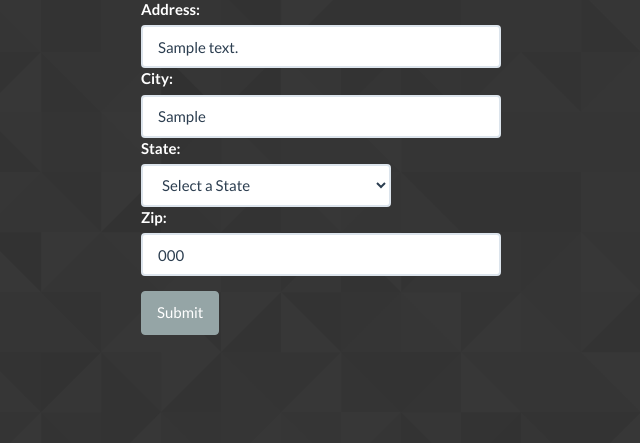
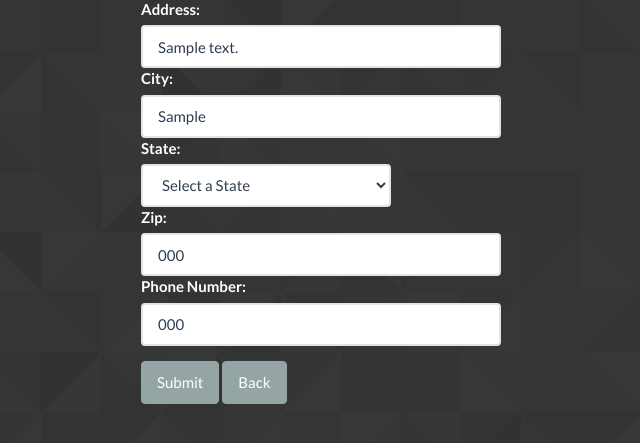
Before and after one commit to chrisfuhrman/planner.dev, a PHP site: page /edit_address.php?id=1 in a window 1280 px wide. Shown: the part 68-511 px from the top of the page, without its empty margins (319-959 px from the left). Run offline with PHP 8.4, Linux system fonts and the light colour scheme; tables that the repository leaves empty or names only in its code hold one stand-in row (values such as "Sample post"); some web fonts are replaced.

Commit message:
final working vs

```diff
--- a/public/address_book/edit_address.php
+++ b/public/address_book/edit_address.php
@@ -12,15 +12,25 @@ if (empty($_GET['id']) AND empty($_POST)) {
 }
 
 // If form was submitted, update the address record.
+if (!empty($_GET)) {
+
+	$addressId = $_GET['id'];
+
+	$addressObj->load($addressId);
+
+}
+$error = false;
+
 if (!empty($_POST)) {
-
-	$error = false;
+	$addressId = $_POST['id'];
+	$addressObj->load($addressId);
+	$errorStatus = $addressObj->checkInput($_POST);
 
 	foreach ($_POST as $key => $value) {
 	$_POST[$key] = strip_tags($value);
 
 		// verify all fields were filled out
-		if (empty($value)) {
+		if (empty($value) && $key != 'phone') {
 			$error = true;
 		}
 	}
@@ -28,13 +38,19 @@ if (!empty($_POST)) {
 	try {
 		if (!$error) {
 
+			if (!$errorStatus){
+
 				$addressObj->id = $_POST['id'];
 
 				$addressObj->address = $_POST['address'];
 				$addressObj->city = $_POST['city'];
 				$addressObj->state = $_POST['state'];
 				$addressObj->zip = $_POST['zip'];
-
+				$phone = $_POST['phone'];
+				if(strlen($phone) == 10){
+					$cleanPhone = preg_replace("/(\d{3})(\d{3})(\d{4})/", "$1-$2-$3", $phone);
+					$addressObj->phone = $cleanPhone;
+				}
 			// function to save to db
 			$addressObj->save();
 
@@ -42,20 +58,24 @@ if (!empty($_POST)) {
 
 			header('Location: index.php');
 
+			}else{
+				throw new Exception("Your Address is too long");
+				header('Location: edit_address.php?id=' . $addressId);
+			}
+
+
 		} else {
 			throw new Exception('Please fill out all fields');
+			header('Location: edit_address.php?id=' . $addressId);
+
 		}
 
 	} catch (Exception $e) {
 		$message = $e->getMessage();
 	}
-} else {
-	// set the id from GET
+} else{
 	$id = $_GET['id'];
 }
-
-// load data from db
-$address = $addressObj->load($id);
 
 ?>
 
@@ -80,14 +100,13 @@ $address = $addressObj->load($id);
 				<input type="hidden" name="id" value="<?= $addressObj->id ?>">
 
 					<label class="labelType">Address:</label>
-					<input class="form-control" type="text" name="address" value="<?= $addressObj->address ?>" size="45"></input>
+					<input class="form-control" type="text" name="address" value="<?= $addressObj->address ?>" size="45" placeholder="Address: 123 Somewhere St"></input>
 
 					<label class="labelType">City:</label>
-					<input class="form-control" type="text" name="city" value="<?= $addressObj->city ?>" size="45"></input>
+					<input class="form-control" type="text" name="city" value="<?= $addressObj->city ?>" size="45" placeholder="City"></input>
 
 					<label class="labelType">State:</label>
-					<!-- <input class="form-control" type="text" name="state" value="<?= $addressObj->state ?>" size="45"></input> -->
-					<select class="form-control" name="state" style="width: 250px">
+					<select class="form-control" name="state" style="width: 250px" placeholder="State">
 						<option value="">Select a State</option>
 						<?php
 						foreach ($statesArray as $abbr => $state) {
@@ -103,9 +122,13 @@ $address = $addressObj->load($id);
 
 
 					<label class="labelType">Zip:</label>
-					<input class="form-control" type="text" name="zip" value="<?= $addressObj->zip ?>" size="45"></input>
+					<input class="form-control" type="text" name="zip" value="<?= $addressObj->zip ?>" size="45" placeholder="Zip: 12345"></input>
+
+					<label class="labelType">Phone Number:</label>
+					<input class="form-control" type="text" name="phone" value="<?= $addressObj->phone ?>" size="45" placeholder="Phone: 1234567890"></input>
 
 				<input class="btn btn-default" type="submit">
+				<a class="btn btn-default" href="index.php">Back</a>
 			</form>
 		</div>
 	</div>
--- a/public/address_book/edit_person.php
+++ b/public/address_book/edit_person.php
@@ -84,6 +84,7 @@ $personObj->load($id);
 						<label class="labelType">Last Name:</label>
 						<input class="form-control" type="text" name="last_name" value="<?= $personObj->last_name ?>"></input>
 						<input class="btn btn-default" type="submit"></input>
+						<a class="btn btn-default" href="index.php">Back</a>
 				</form>
 			</div>
 		</div>
--- a/public/address_book/inc/address.class.php
+++ b/public/address_book/inc/address.class.php
@@ -7,14 +7,15 @@ Class Address extends Model
 
 	public function insert()
 	{
-		$insertData = $this->dbc->prepare('INSERT INTO addresses (address, city, state, zip, person_id)
-			                               VALUES (:address, :city, :state, :zip, :person_id)');
+		$insertData = $this->dbc->prepare('INSERT INTO addresses (address, city, state, zip, person_id, phone)
+			                               VALUES (:address, :city, :state, :zip, :person_id, :phone)');
 
 	    $insertData->bindValue(':address',   $this->attributes['address'],   PDO::PARAM_STR);
 	    $insertData->bindValue(':city',      $this->attributes['city'],      PDO::PARAM_STR);
 	    $insertData->bindValue(':state',     $this->attributes['state'],     PDO::PARAM_STR);
 	    $insertData->bindValue(':zip',       $this->attributes['zip'],       PDO::PARAM_STR);
 	    $insertData->bindValue(':person_id', $this->attributes['person_id'], PDO::PARAM_STR);
+	    $insertData->bindValue(':phone', $this->attributes['phone'], PDO::PARAM_STR);
 
 	    $insertData->execute();
 
@@ -23,7 +24,7 @@ Class Address extends Model
 	public function update()
 	{
 		$updateStmt = $this->dbc->prepare('UPDATE addresses
-										   SET address = :address, city = :city, state = :state, zip = :zip
+										   SET address = :address, city = :city, state = :state, zip = :zip, phone = :phone
 										   WHERE id = :id');
 
 		$updateStmt->bindValue(':id',      $this->attributes['id'],      PDO::PARAM_INT);
@@ -31,6 +32,8 @@ Class Address extends Model
 		$updateStmt->bindValue(':city',    $this->attributes['city'],    PDO::PARAM_STR);
 		$updateStmt->bindValue(':state',   $this->attributes['state'],   PDO::PARAM_STR);
 		$updateStmt->bindValue(':zip',     $this->attributes['zip'],     PDO::PARAM_STR);
+		$updateStmt->bindValue(':phone',     $this->attributes['phone'],     PDO::PARAM_STR);
+
 
 		$updateStmt->execute();
 	}
@@ -62,4 +65,15 @@ Class Address extends Model
 
 	}
 
+	public function checkInput($input) {
+		$error2 = false;
+		foreach ($input as $key => $value) {
+			if(strlen($value)>= 30){
+				$error2 = true;
+			}
+		}
+		return $error2;
+	}
+
+
 }
```
Also changed, not shown: public/address_book/add_address.php (+24 -18 lines), public/address_book/index.php (+29 -14 lines), public/address_book/templates/address.form.php (+6 -1 lines). Lines whose indentation alone changed are shown as unchanged.
